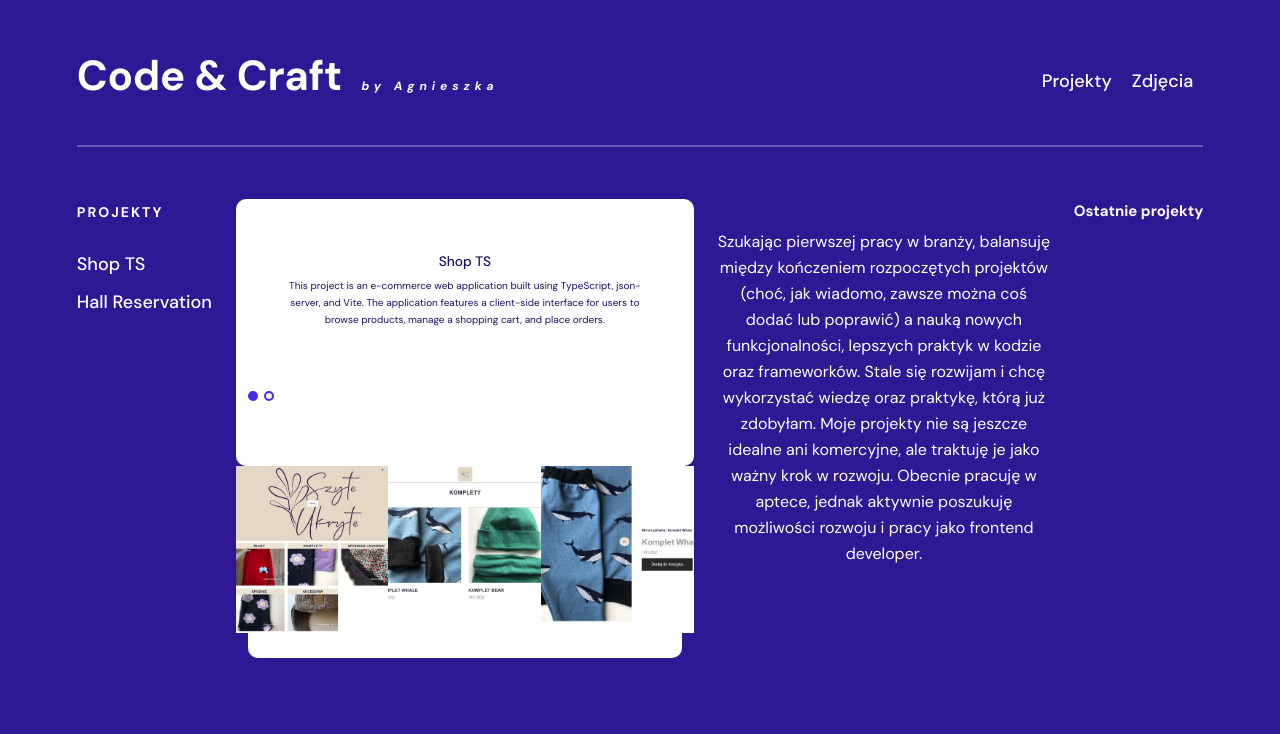
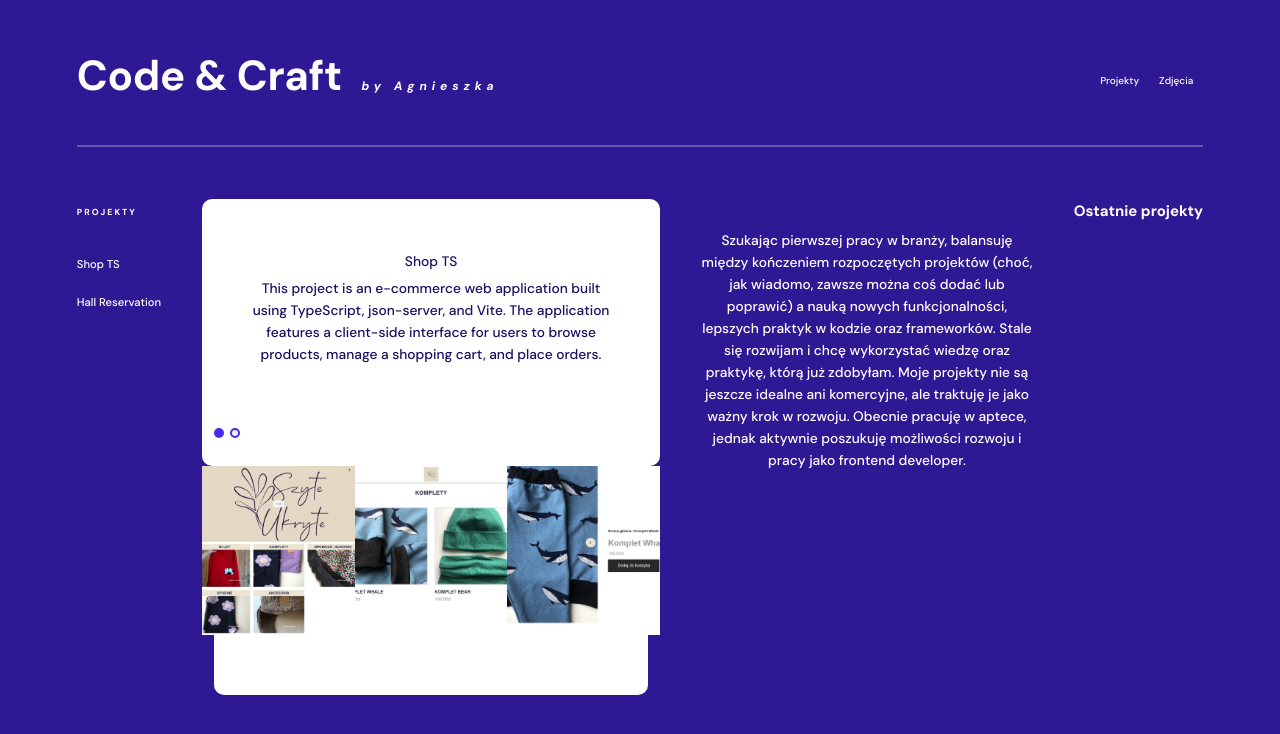
Before and after one commit to AgnieszkaDra/Code-Craft-by-Agnieszka, a React (Vite) app: page /Projekty in a window 1280 px wide. Shown: the top 734 px of the page. Built offline with nearby package versions, Linux system fonts and the light colour scheme.

Commit message:
add(styles): fluid fonts

```diff
--- a/src/components/Panel.tsx
+++ b/src/components/Panel.tsx
@@ -6,7 +6,7 @@ const Panel = ({ className = '' }: PanelProps) => {
   return (
     <aside className={`panel ${className}`}>
 
-      <p className="text p description panel__description">
+      <p className="text text-description panel__description">
         Szukając pierwszej pracy w branży, balansuję między kończeniem rozpoczętych projektów (choć, jak wiadomo, zawsze można coś dodać lub poprawić) a nauką nowych funkcjonalności, lepszych praktyk w kodzie oraz frameworków. Stale się rozwijam i chcę wykorzystać wiedzę oraz praktykę, którą już zdobyłam.
         Moje projekty nie są jeszcze idealne ani komercyjne, ale traktuję je jako ważny krok w rozwoju. Obecnie pracuję w aptece, jednak aktywnie poszukuję możliwości rozwoju i pracy jako frontend developer.
       </p>
--- a/src/components/ProjectsMain.tsx
+++ b/src/components/ProjectsMain.tsx
@@ -23,7 +23,7 @@ const ProjectsMain = ({ className = '' }: ProjectsCarouselProps): ReactElement =
         renderItem={(project) => (
           <div className="projects-carousel__item" key={project.id}>
             <h5 className="h5-lead lead carousel__title">{project.label}</h5>
-            <p className="text description carousel__description">{project.description}</p>
+            <p className="text text-description carousel__description">{project.description}</p>
             {project.url && (
               <a
                 href={project.url}
--- a/src/styles/abstracts/_sizes.scss
+++ b/src/styles/abstracts/_sizes.scss
@@ -1,3 +1,7 @@
+@use "sass:map" as map;
+@use "sass:math";
+@use "sass:string";
+
 $font-size: (
   small: 0.75rem,
   extra-small: 1rem,
@@ -6,6 +10,33 @@ $font-size: (
   large: 2.4rem,
   extra-large: 4.2rem
 );
+
+$viewport-min: 320px;
+$viewport-max: 1440px;
+
+// @mixin fluid-font-size($min-size, $max-size) {
+//   font-size: clamp(
+//     #{$min-size},
+//     calc(#{$min-size} + (#{$max-size} - #{$min-size}) * ((100vw - #{$viewport-min}) / (#{$viewport-max} - #{$viewport-min}))),
+//     #{$max-size}
+//   );
+// }
+
+@mixin fluid-font-size($min, $max) {
+  $min-value: math.div(strip-unit($min), 1);
+  $max-value: math.div(strip-unit($max), 1);
+  $unit: unit($min);
+
+  font-size: clamp(
+    #{$min},
+    calc(#{$min-value}#{$unit} + (#{$max-value - $min-value}) * ((100vw - 320px) / (1280 - 320))),
+    #{$max}
+  );
+}
+
+
+
+
 
 $padding: (
   small: 0.5rem 1rem,
@@ -31,3 +62,9 @@ $spacing-200: 1rem;
 $spacing-300: 1.5rem;
 $spacing-400: 2rem;
 $spacing-500: 2.5rem;
+
+@mixin apply-font-preset($preset) {
+  $min: map.get($preset, min-size);
+  $max: map.get($preset, max-size);
+  @include fluid-font-size($min, $max);
+}
--- a/src/styles/fonts.scss
+++ b/src/styles/fonts.scss
@@ -1,4 +1,4 @@
-@use "sass:map" as map;
+@use "sass:map";
 @use './abstracts/index' as *;
 @import url('https://fonts.googleapis.com/css2?family=DM+Sans:ital,wght@0,400;0,500;0,700;1,400;1,500;1,700&display=swap');
 
@@ -21,24 +21,6 @@ body {
   --font-weight-bold: 700;
 }
 
-$typography: (
-  h2-header: (
-    min: 2.25rem,  // 36px
-    vw: 4vw,
-    max: 3.625rem  // 58px
-  ),
-  h3-title: (
-    min: 1.75rem,  // 28px
-    vw: 3.5vw,
-    max: 2.625rem  // 42px
-  ),
-  h5-lead: (
-    min: 1.125rem, // 18px
-    vw: 2vw,
-    max: 1.375rem  // 22px
-  )
-);
-
 @mixin fluid-type-preset($name) {
   $preset: map.get($typography, $name);
   font-size: clamp(
@@ -48,124 +30,64 @@ $typography: (
   );
 }
 
-.h2 {
-  &-header {
+$typography: (
+  h2-header: (min: 2.25rem,  vw: 4vw,   max: 3.625rem),
+  h3-title: (min: 1.75rem,  vw: 3.5vw, max: 2.625rem),
+  h5-lead: (min: 1.125rem, vw: 2vw,   max: 1.375rem),
+);
+
+
+.h2-header {
   @include fluid-type-preset(h2-header);
   font-weight: map-get($font-weight, large);
   line-height: 70px;
   letter-spacing: -1px;
 }
-}
 
-.h3 {
-  &-title {
+.h3-title {
   @include fluid-type-preset(h3-title);
   font-weight: map-get($font-weight, large);
   line-height: 52px;
   letter-spacing: -0.4px;
   color: $heading;
 }
-}
 
-.h5 {
-  &-lead {
+.h5-lead {
   @include fluid-type-preset(h5-lead);
   font-weight: 500;
   line-height: 32px;
   letter-spacing: 0;
 }
-}
 
-// .heading{
-//   &.h2 {
-//     &.header-font {
-//       font-size: 58px;
-//       font-weight: map-get($font-weight, large);
-//       line-height: 70px;
-//       letter-spacing: -1px;;
-//   }
-//   }
-
-//   &.h3 {
-//     &.title {
-//       font-size: map-get($font-size, large);
-//       font-size: 42px;
-//       font-weight: map-get($font-weight, large);
-//       font-weight: 700;
-//       line-height: 52px;
-//       letter-spacing: -0.4px;
-//       color: $heading;
-//     }
-//   }
-
-//   &.h5 {
-//     &.lead {
-//       font-weight: 500;
-//       font-size: 22px;
-//       line-height: 32px;
-//       letter-spacing: 0;
-//     }
-//   }
-// }
-
-// .text {
-//   &.p {
-//     font-weight: 400;
-//     font-size: 16px;
-//     line-height: 26px;
-//     letter-spacing: 0;
-//     &.label {
-//       font-weight: 700;
-//       font-size: 14px;
-//       line-height: 26px;}
-//     }
-//     &.paragraph {
-//       margin:  1rem 0;
-//     }
-// }
 
 .text {
-  &.p {
+  font-size: 1rem;
   font-weight: 400;
-    font-size: 16px;
   line-height: 26px;
   letter-spacing: 0;
-    &.label {
+
+  &-label {
+    font-size: 0.875rem;
     font-weight: 700;
-      font-size: 14px;
     line-height: 26px;
     letter-spacing: 2px;
     text-transform: uppercase;
   }
-    &.paragraph {
-       font-weight: 400;
-    font-size: 16px;
-    line-height: 26px;
-    letter-spacing: 0;
-    }
-    &.article {
+
+  &-article {
+    font-size: 1.125rem;
     font-weight: 500;
-      font-size: 18px;
     line-height: 28px;
     letter-spacing: 0;
     color: $text;
+    margin-bottom: 10px;
   }
-    .description {
+
+  &-description {
+    font-size: 1.375rem;
     font-weight: 500;
-      font-size: 22px;
     line-height: 22px;
     letter-spacing: 0;
-    }
-}}
-
-.text {
-  &.article {
-    font-weight: 500;
-    font-size: 18px;
-    line-height: 28px;
-    letter-spacing: 0;
-    margin: 0 0 10px 0;
-    color: $text;
   }
 }
 
--- a/src/styles/header.scss
+++ b/src/styles/header.scss
@@ -42,7 +42,6 @@
 
 .burger-menu {
   @include flexAbsoluteCenter;
-
   border: none;
   cursor: pointer;
   padding: 8px;
@@ -58,7 +57,6 @@
   left: 0;
   height: 100%;
   width: 100%;
-  max-width: 1168px;
   transform: translateX(100%);
   background-color: $color-background-dark;
   display: flex;
@@ -132,9 +130,9 @@
   }
 
   &__link {
-    font-size: 1.8rem;
+
     line-height: 26px;
-    letter-spacing: 0;
+
     color: $white;
     font-weight: 500;
     transition: color 0.3s;
--- a/src/ui/List.tsx
+++ b/src/ui/List.tsx
@@ -11,9 +11,9 @@ const List = ({ items, className = '', label }: ListProps) => {
     <>
 
     <ul className={`list ${className}`}>
-      {label && <p className="text p label">{label}</p>}
+      {label && <p className="text text-label">{label}</p>}
       {items.map((item, index) => (
-        <li key={index} className={`list__item ${className}__item text article`}>
+        <li key={index} className={`list__item ${className}__item text text-article`}>
           {item}
         </li>
       ))}
--- a/src/ui/Menu.tsx
+++ b/src/ui/Menu.tsx
@@ -15,8 +15,8 @@ const MenuItemComponent = ({ id, menu }: MenuItemProps): JSX.Element | null => {
   if (!item) return null;
 
   return (
-    <li className="menu__item text p paragraph" role="none">
-      <Link to={item.path ?? '#'} className="menu__link" role="menuitem">
+    <li className="menu__item text" role="none">
+      <Link to={item.path ?? '#'} className="menu__link text" role="menuitem">
         {item.label}
       </Link>
     </li>
```
Lines whose indentation alone changed are shown as unchanged.
